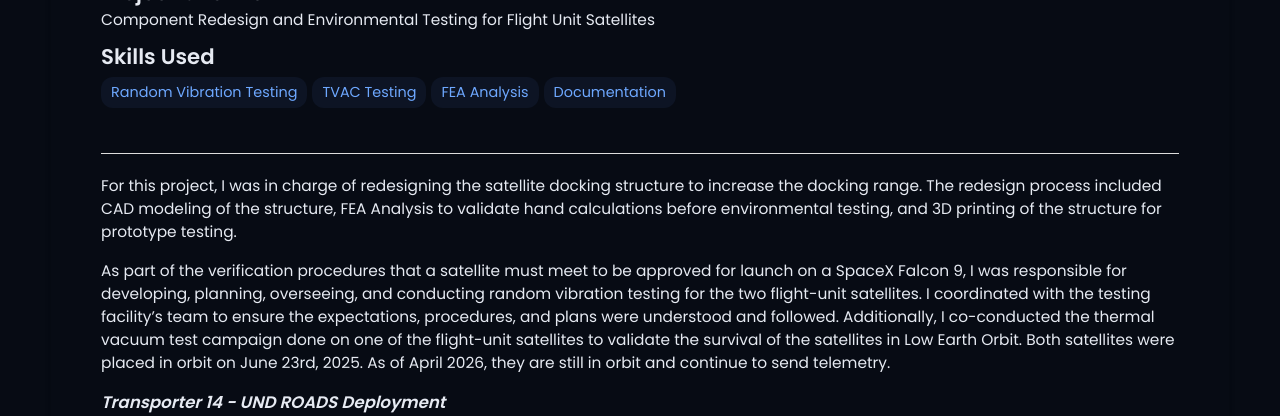
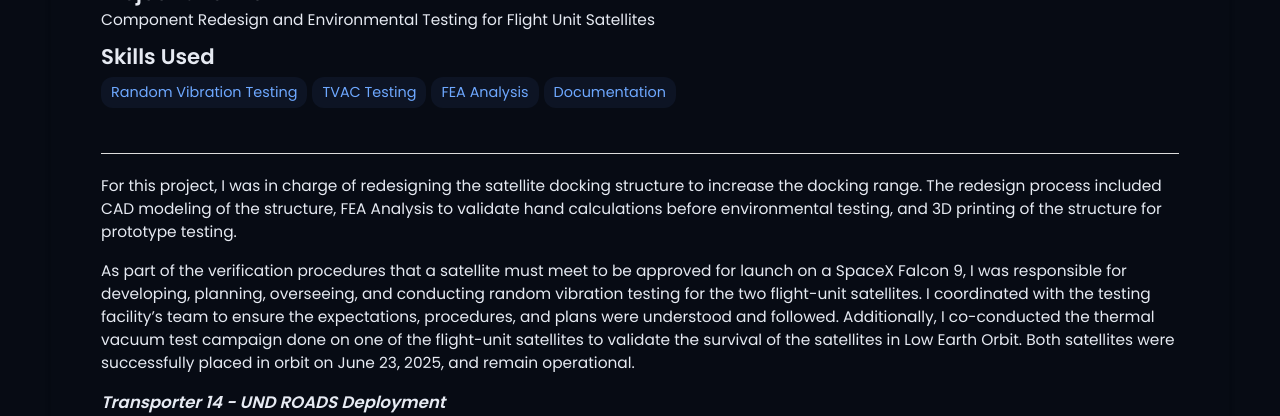
Before and after one commit to rfsantill/rfsantill.github.io, a Jekyll site: the page built from _projects/ROADS/index.md, in a window 1280 px wide and 900 px high, scrolled down 620 px, cut to the strip 0-416 px from the top of the window. Built offline with Jekyll 4.4.1, drawn with Linux system fonts in a browser that asks for light colours.

Commit message:
Update index.md

```diff
--- a/_projects/ROADS/index.md
+++ b/_projects/ROADS/index.md
@@ -13,7 +13,7 @@ main-image: /SatLaunch.png
 ---
 For this project, I was in charge of redesigning the satellite docking structure to increase the docking range. The redesign process included CAD modeling of the structure, FEA Analysis to validate hand calculations before environmental testing, and 3D printing of the structure for prototype testing.
 
-As part of the verification procedures that a satellite must meet to be approved for launch on a SpaceX Falcon 9, I was responsible for developing, planning, overseeing, and conducting random vibration testing for the two flight-unit satellites. I coordinated with the testing facility's team to ensure the expectations, procedures, and plans were understood and followed. Additionally, I co-conducted the thermal vacuum test campaign done on one of the flight-unit satellites to validate the survival of the satellites in Low Earth Orbit. Both satellites were placed in orbit on June 23rd, 2025. As of April 2026, they are still in orbit and continue to send telemetry.
+As part of the verification procedures that a satellite must meet to be approved for launch on a SpaceX Falcon 9, I was responsible for developing, planning, overseeing, and conducting random vibration testing for the two flight-unit satellites. I coordinated with the testing facility's team to ensure the expectations, procedures, and plans were understood and followed. Additionally, I co-conducted the thermal vacuum test campaign done on one of the flight-unit satellites to validate the survival of the satellites in Low Earth Orbit. Both satellites were successfully placed in orbit on June 23, 2025, and remain operational.
 
 
 ### ***Transporter 14 - UND ROADS Deployment***
```
